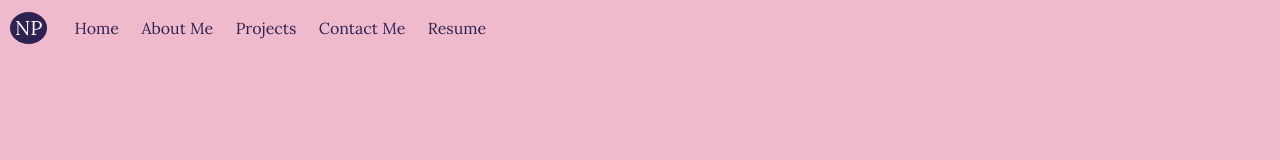
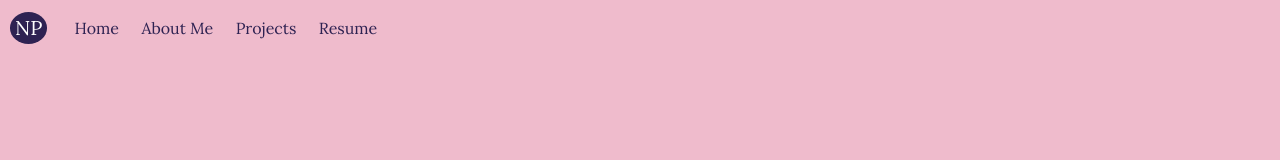
Before and after one commit to nicolepingar/portfolio, a React (Create React App) app: page / in a window 1280 px wide. Shown: the top 160 px of the page. Built offline with nearby package versions, Linux system fonts and the light colour scheme.

Commit message:
edited nav

```diff
--- a/src/components/navbar/index.js
+++ b/src/components/navbar/index.js
@@ -17,7 +17,7 @@ export default function Navigation() {
                     <Link className="nav-item nav-link" to="/">Home</Link>
                     <Link className="nav-item nav-link" to="/about"> About Me</Link>
                     <Link className="nav-item nav-link" to="/work">Projects</Link>
-                    <Link className="nav-item nav-link" to="/contact">Contact Me</Link>
+                    {/* <Link className="nav-item nav-link" to="/contact">Contact Me</Link> */}
                     <a className="nav-item nav-link" href={ResumePDF} target="_blank" rel="noopener">Resume</a>
                 </Nav>
             </Navbar.Collapse>
```
